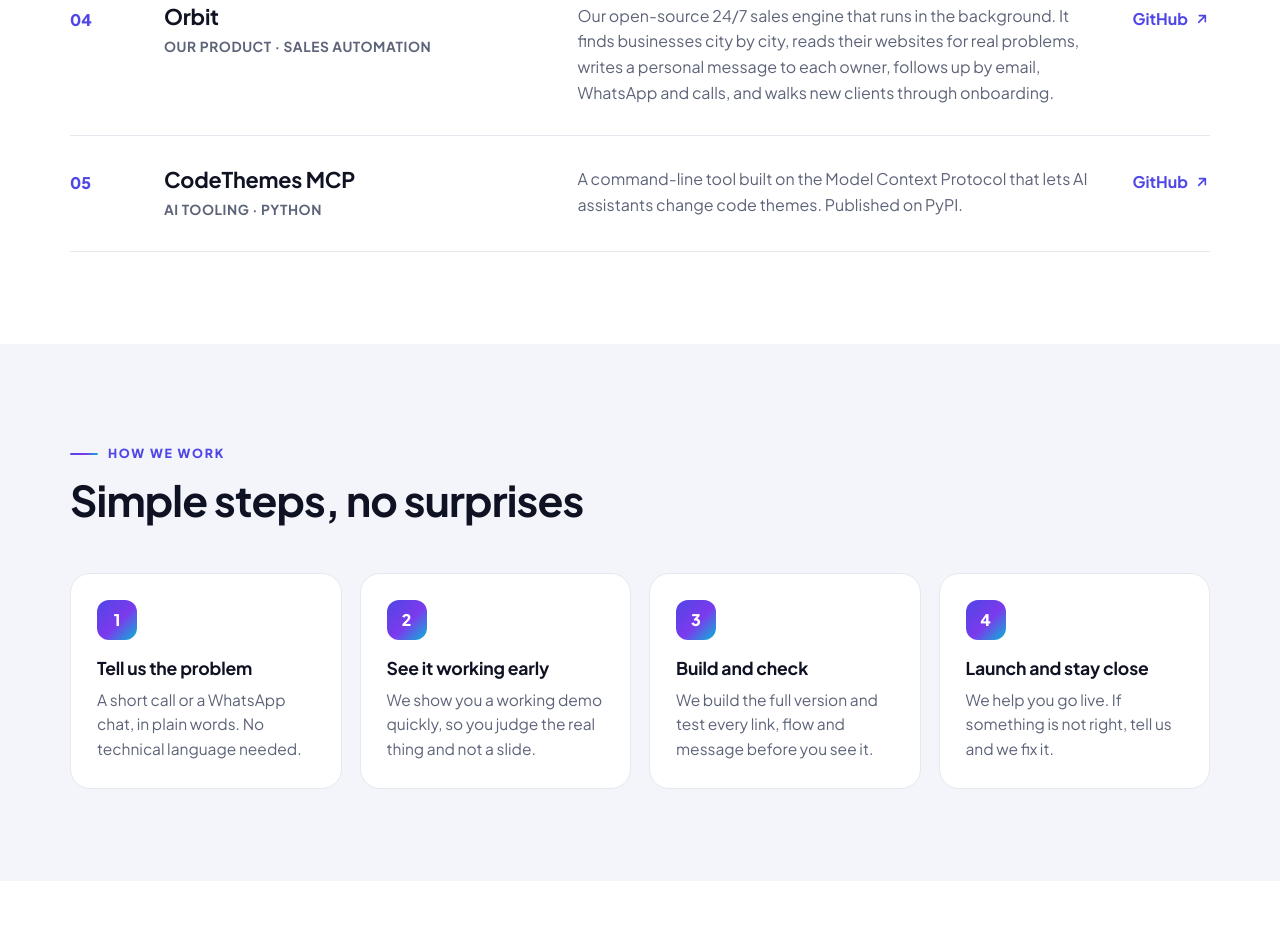
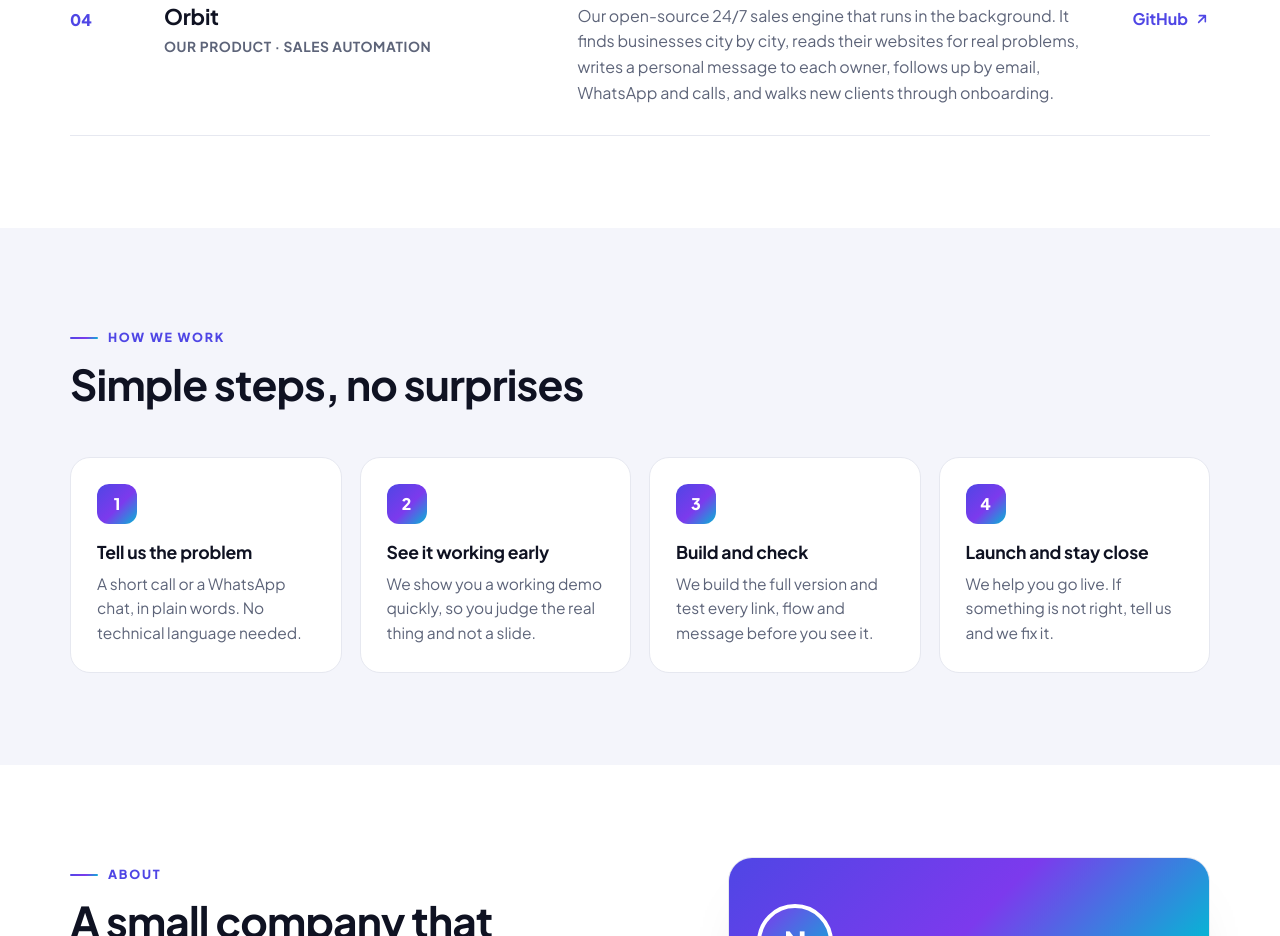
Before and after one commit to NandaniRamoliya/Indrix, a plain HTML site: page index.html in a window 1280 px wide. Shown: the part 4087-5023 px from the top of the page. Drawn offline with Linux system fonts and the light colour scheme.

Commit message:
Remove CodeThemes MCP from Selected work
Co-Authored-By: Claude Opus 5.5 <noreply@anthropic.com>
Claude-Session: https://claude.ai/code/session_01EVP6udSXvqb6taY1ERCKwC

```diff
--- a/index.html
+++ b/index.html
@@ -214,12 +214,6 @@
       <p>Our open-source 24/7 sales engine that runs in the background. It finds businesses city by city, reads their websites for real problems, writes a personal message to each owner, follows up by email, WhatsApp and calls, and walks new clients through onboarding.</p>
       <a class="arrow-link" href="https://github.com/NandaniRamoliya/LeadAutomationPipeline" target="_blank" rel="noopener">GitHub <svg viewBox="0 0 24 24" fill="none" stroke="currentColor" stroke-width="2.4" stroke-linecap="round" stroke-linejoin="round"><path d="M7 17L17 7M8 7h9v9"/></svg></a>
     </li>
-    <li class="rv">
-      <span class="n">05</span>
-      <div><h3>CodeThemes MCP</h3><div class="meta">AI tooling · Python</div></div>
-      <p>A command-line tool built on the Model Context Protocol that lets AI assistants change code themes. Published on PyPI.</p>
-      <a class="arrow-link" href="https://github.com/nandaniramoliya" target="_blank" rel="noopener">GitHub <svg viewBox="0 0 24 24" fill="none" stroke="currentColor" stroke-width="2.4" stroke-linecap="round" stroke-linejoin="round"><path d="M7 17L17 7M8 7h9v9"/></svg></a>
-    </li>
   </ol>
 </div></section>
 
```
